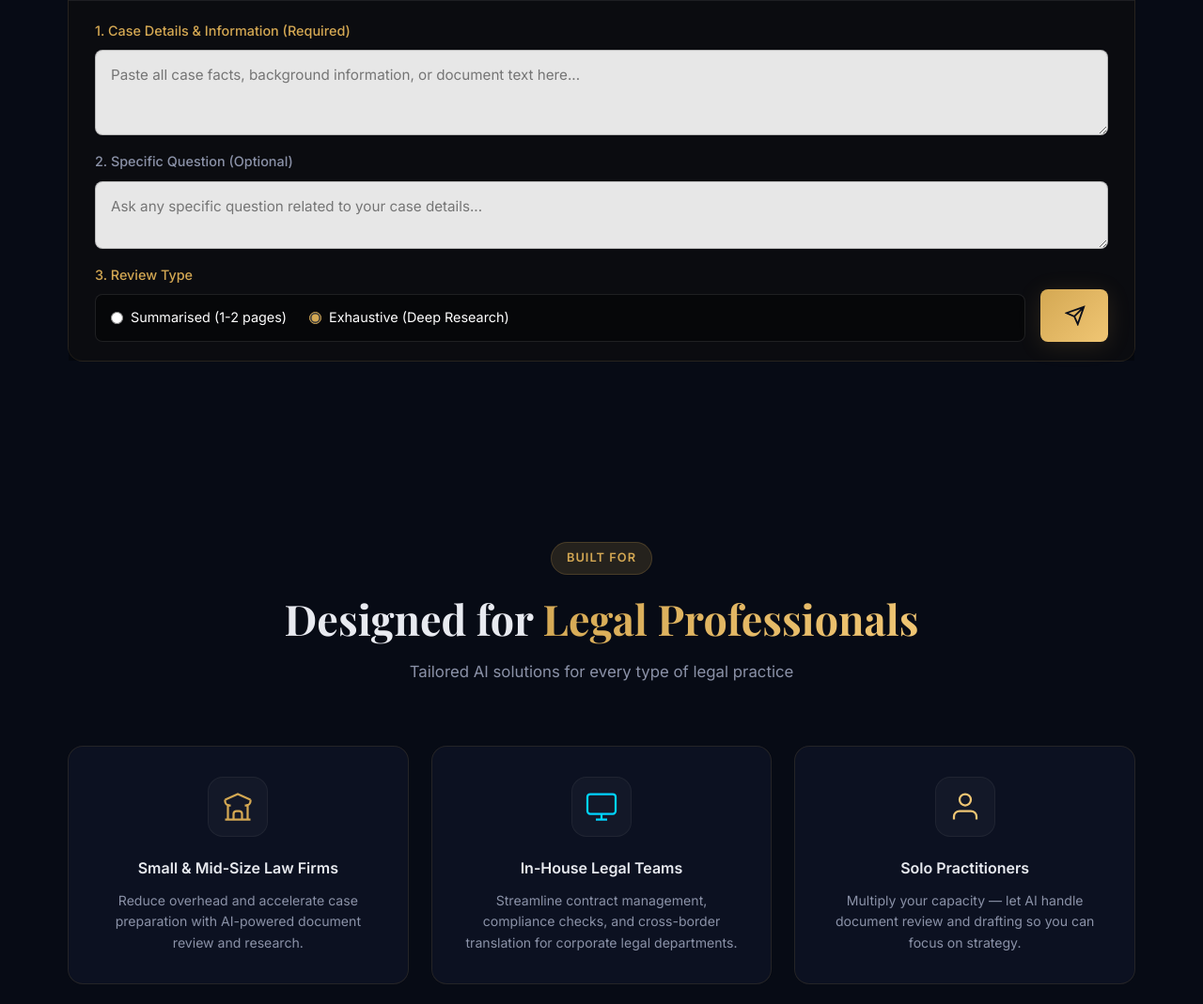
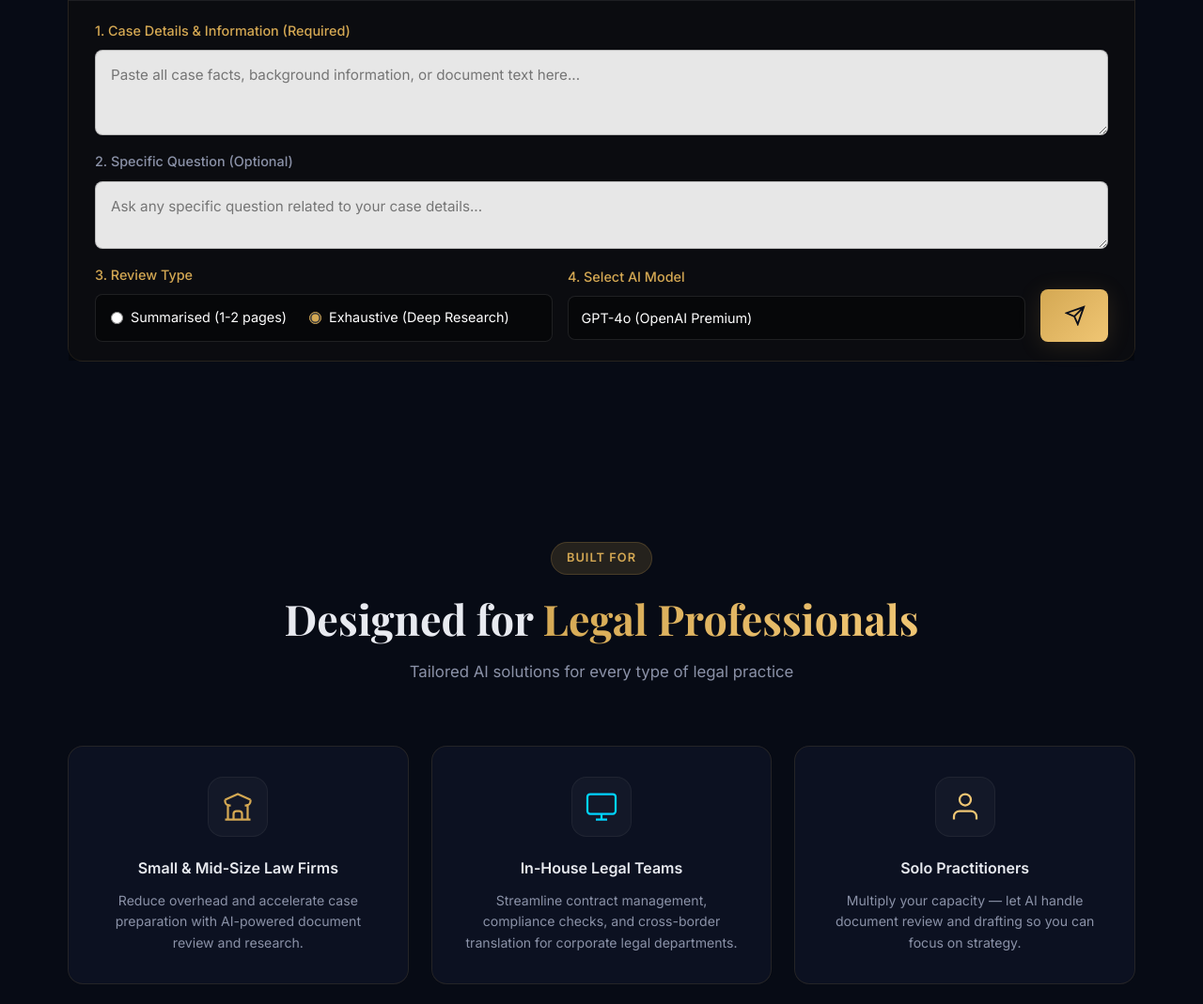
Before and after one commit to N7-py/jurisai-pro, a website: page public/index.html in a window 1280 px wide. Shown: the part 2060-3129 px from the top of the page at 94% size. Drawn offline with nearby package versions, Linux system fonts and the light colour scheme.

Commit message:
feat: add open source LLM model selector (Llama 3, Qwen 2.5), fix HF router API endpoint

```diff
--- a/public/index.html
+++ b/public/index.html
@@ -266,6 +266,19 @@
                             </div>
                         </div>
 
+                        <div style="display: flex; flex-direction: column; gap: 0.5rem; flex: 1;">
+                            <label for="aiModel" style="font-size: 0.9rem; font-weight: 500; color: #d4a853;">4. Select
+                                AI Model</label>
+                            <select id="aiModel"
+                                style="width: 100%; box-sizing: border-box; background: rgba(0,0,0,0.4); border: 1px solid rgba(255,255,255,0.1); border-radius: 8px; color: #fff; padding: 0.85rem; font-family: inherit; font-size: 0.9rem; appearance: none; cursor: pointer;">
+                                <option value="gpt-4o" style="color: #000;">GPT-4o (OpenAI Premium)</option>
+                                <option value="meta-llama/Meta-Llama-3-8B-Instruct" style="color: #000;">Meta Llama 3 8B
+                                    (Open Source)</option>
+                                <option value="Qwen/Qwen2.5-7B-Instruct" style="color: #000;">Qwen 2.5 7B (Open Source)
+                                </option>
+                            </select>
+                        </div>
+
                         <button id="chatSendBtn" class="btn btn-primary"
                             style="display: flex; align-items: center; justify-content: center; padding: 0 1.5rem; height: 56px; border-radius: 8px; margin-top: auto;">
                             <svg width="22" height="22" viewBox="0 0 24 24" fill="none" stroke="currentColor"
```
